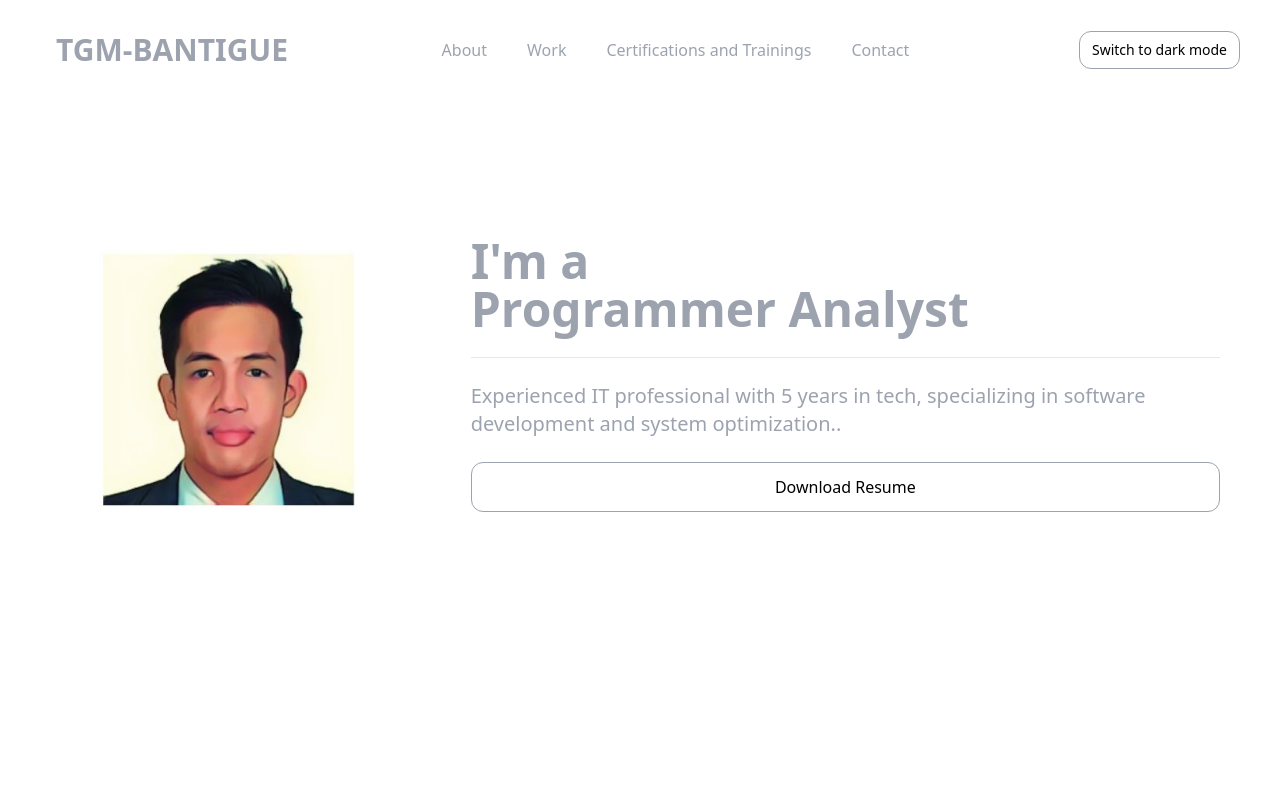
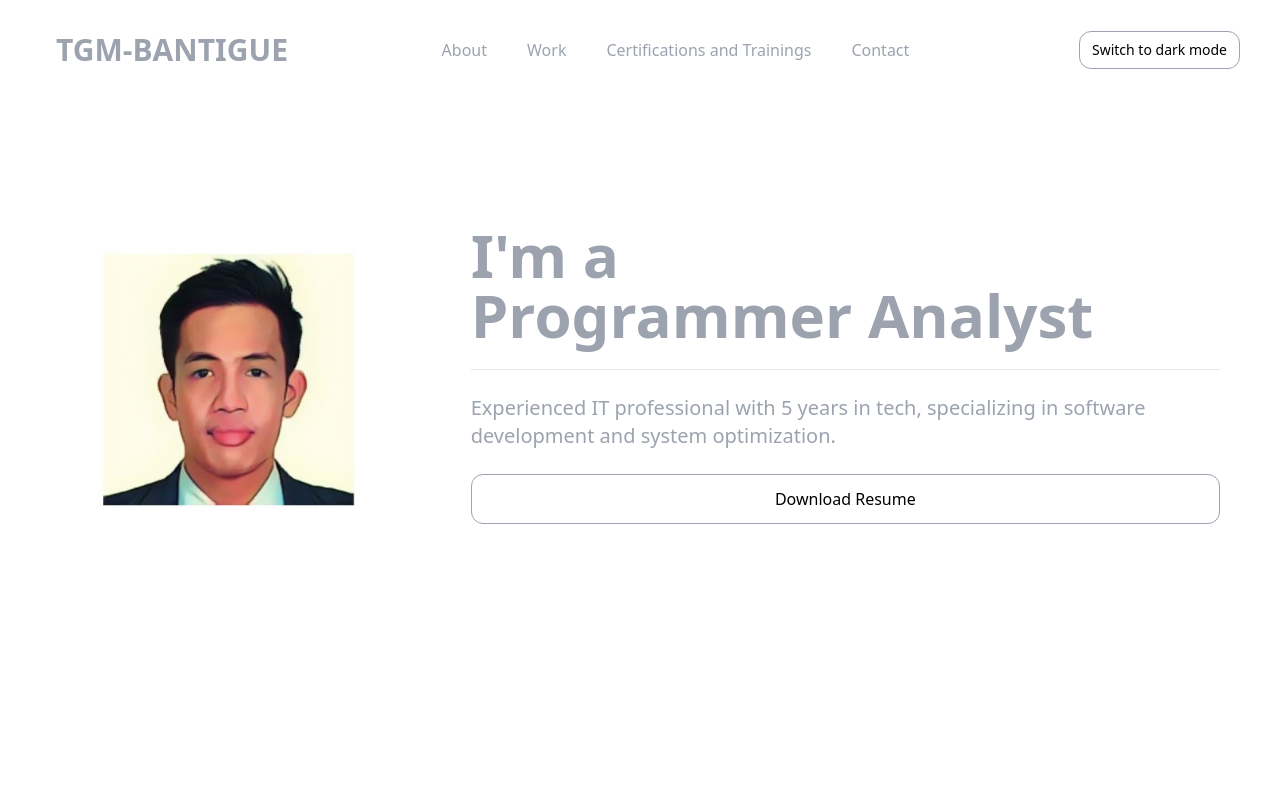
Before and after one commit to tgm-bantigue/tmbantigue-portfolio, a React (Vite) app: page / in a window 1280 px wide. Shown: the top 800 px of the page. Built offline with nearby package versions, Linux system fonts and the light colour scheme.

Commit message:
Updated Hero component: fixed resume download issue and improved code structure

```diff
--- a/src/components/Hero.jsx
+++ b/src/components/Hero.jsx
@@ -1,43 +1,47 @@
-import heroimage from '../assets/avatar.JPG'
+import heroimage from '../assets/avatar.JPG';
+import resumeFile from '../assets/Tristan-Glenn-Bantigue-Resume.pdf'; // Import the resume file
 
 const Hero = () => {
   return (
-    <div className='grid grid-cols-1 sm:grid-cols-3 gap-8 max-w-[1200px] md:h-[70vh] mx-auto py-8'>
+    <div className="grid grid-cols-1 sm:grid-cols-3 gap-8 max-w-[1200px] md:h-[70vh] mx-auto py-8">
 
-        <div className='my-auto mx-auto w-[160px] h-auto lg:w-[260px]'>
-            <img src={heroimage} alt="hero image"
-    className='transition-opacity duration-1000 ease-in-out opacity-0 fade-in-active transform hover:scale-105'
+      {/* Image Section */}
+      <div className="my-auto mx-auto w-[160px] h-auto lg:w-[260px]">
+        <img
+          src={heroimage}
+          alt="Hero"
+          className="transition-opacity duration-1000 ease-in-out opacity-0 fade-in-active transform hover:scale-105"
         />
       </div>
-        <div className='col-span-2 px-5 my-auto'>
-            <h1 className='text-gray-400 text-4xl sm:text-5xl lg-:text-8xl font-extrabold'>
-                <span className="text-gray-400">
-                    I&apos;m a
-                </span>
-                <br/>
-                <span> Programmer Analyst </span>
 
+      {/* Text Content Section */}
+      <div className="col-span-2 px-5 my-auto">
+        <h1 className="text-gray-400 text-4xl sm:text-5xl lg:text-6xl font-extrabold">
+          <span className="text-gray-400">I&apos;m a</span>
+          <br />
+          <span>Programmer Analyst</span>
         </h1>
 
-            <br/>
-            <hr/>
+        <br />
+        <hr />
 
         <p className="text-gray-400 sm:text-lg my-6 lg:text-xl">
-                Experienced IT professional with 5 years in tech, specializing in software development and system optimization..
+          Experienced IT professional with 5 years in tech, specializing in software development and system optimization.
         </p>
 
-            <div className='my-3 flex space-x-4'>
-                <a href="/Tristan-Glenn-Bantigue-Resume.pdf" download="Tristan-Glenn-Bantigue-Resume.pdf"
+        {/* Resume Download Button */}
+        <div className="my-3 flex space-x-4">
+          <a
+            href={resumeFile}
+            download="Tristan-Glenn-Bantigue-Resume.pdf"
             className="px-6 py-3 w-full rounded-xl border border-gray-400
                        hover:bg-gradient-to-br from-blue-500 to-pink-500 text-center flex justify-center">
             Download Resume
           </a>
         </div>
-
       </div>
     </div>
-
-  )
-}
+  );
+};
 
 export default Hero;
```
Also changed, not shown: 1 other file (tests, documents, lock files or other folders). Lines whose indentation alone changed are shown as unchanged.
